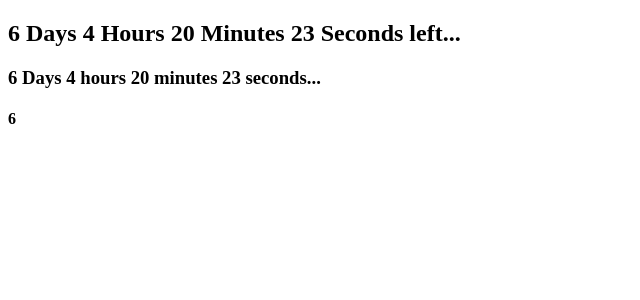
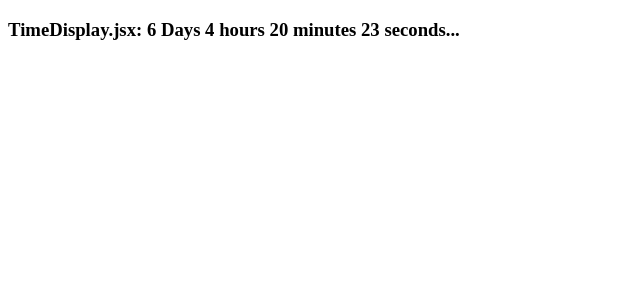
Before and after one commit to Raylin009/Count_Down_Clock, a React app: page / in a window 1280 px wide. Shown: the top 300 px of the page, without its empty margins (0-640 px from the left). Built offline with nearby package versions, Linux system fonts and the light colour scheme.

Commit message:
move count down feature to 'TimeDisplay.jsx'

```diff
--- a/src/components/App.jsx
+++ b/src/components/App.jsx
@@ -5,29 +5,13 @@ class App extends React.Component {
     constructor(props){
         super(props);
         this.state = {
-            date: new Date(),
             end: new Date('Jun 2, 19 23:50:00'),
-            test: "this is a test string",
         };
         this.tick = this.tick.bind(this);
-        this.timeLeft = this.timeLeft.bind(this);
     };
 
     componentDidMount() {
         this.timerID = setInterval(()=>this.tick(),1000)
-    };
-
-    timeLeft(now, deadline) {
-
-        let timeRemain = deadline.getTime() - now.getTime();
-        let days = Math.floor(timeRemain / (1000 * 60 * 60 * 24));
-        let hours = Math.floor((timeRemain % (1000 * 60 * 60 * 24)) / (1000 * 60 * 60));
-        let mins = Math.floor((timeRemain % (1000 * 60 * 60)) / (1000 * 60));
-        let secs = Math.floor((timeRemain % (1000 * 60)) / 1000);
-
-        // return {days,hours,mins,secs}
-
-        return `${days} Days ${hours} Hours ${mins} Minutes ${secs} Seconds left...`
     };
 
     tick() {
@@ -43,7 +27,6 @@ class App extends React.Component {
     render() {
         return(
             <div>
-                <h2>{this.timeLeft(this.state.date,this.state.end)}</h2>
                 <TimeDisplay stopTime ={this.state.end} />
             </div>
         )
--- a/src/components/TimeDisplay.jsx
+++ b/src/components/TimeDisplay.jsx
@@ -1,5 +1,5 @@
-import React from 'react'
-
+import React from 'react';
+import {dateParser,hourParser,minParser,secParser,msParser} from '../../utility.js';
 // class TimeDisplay extends React.Component {
 //     constructor(props){
 //         super(props);
@@ -25,15 +25,14 @@ const TimeDisplay = ({stopTime}) => {
     const timeNow = new Date();
     const remainTime = stopTime.getTime() - timeNow.getTime();
     const days = Math.floor(remainTime / (1000 * 60 * 60 * 24));
-    const dateParser = time => Math.floor(time/ (1000 * 60 * 60 *24));
+    // const dateParser = time => Math.floor(time/ (1000 * 60 * 60 *24));
     const hours = Math.floor((remainTime % (1000 * 60 * 60 * 24)) / (1000 * 60 * 60));
     const mins = Math.floor((remainTime % (1000 * 60 * 60)) / (1000 * 60));
     const secs = Math.floor((remainTime % (1000 * 60)) / 1000);
 
     return (
         <div>
-            <h3>{days} Days {hours} hours {mins} minutes {secs} seconds...</h3>
-            <h4>{dateParser(remainTime)}</h4>
+            <h3>TimeDisplay.jsx: {dateParser(remainTime)} Days {hourParser(remainTime)} hours {minParser(remainTime)} minutes {secParser(remainTime)} seconds...</h3>
         </div>
     )
 }
--- /dev/null
+++ b/utility.js
@@ -0,0 +1,11 @@
+const dateParser = time => Math.floor(time / (1000 * 60 * 60 * 24));
+const hourParser = time => Math.floor((time % (1000 * 60 * 60 * 24)) / (1000 * 60 * 60));
+const minParser = time => Math.floor((time % (1000 * 60 * 60)) / (1000 * 60));
+const secParser = time => Math.floor((time % (1000 * 60)) / 1000);
+const msParser = time => Math.floor((time % 1000));
+
+module.exports.dateParser = dateParser;
+module.exports.hourParser = hourParser;
+module.exports.minParser = minParser;
+module.exports.secParser = secParser;
+module.exports.msParser = msParser;
```
Also changed, not shown: 1 other file (tests, documents, lock files or other folders).
